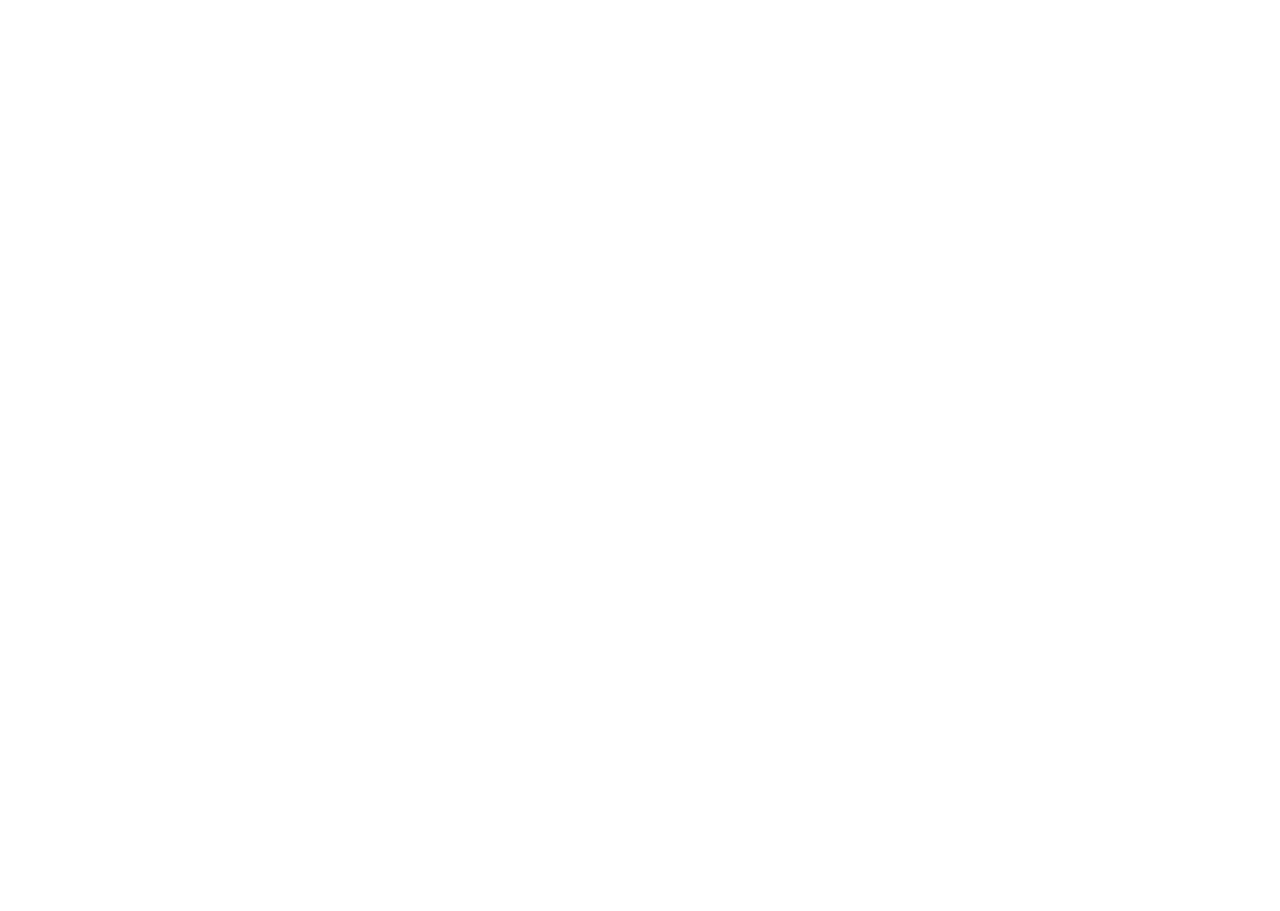
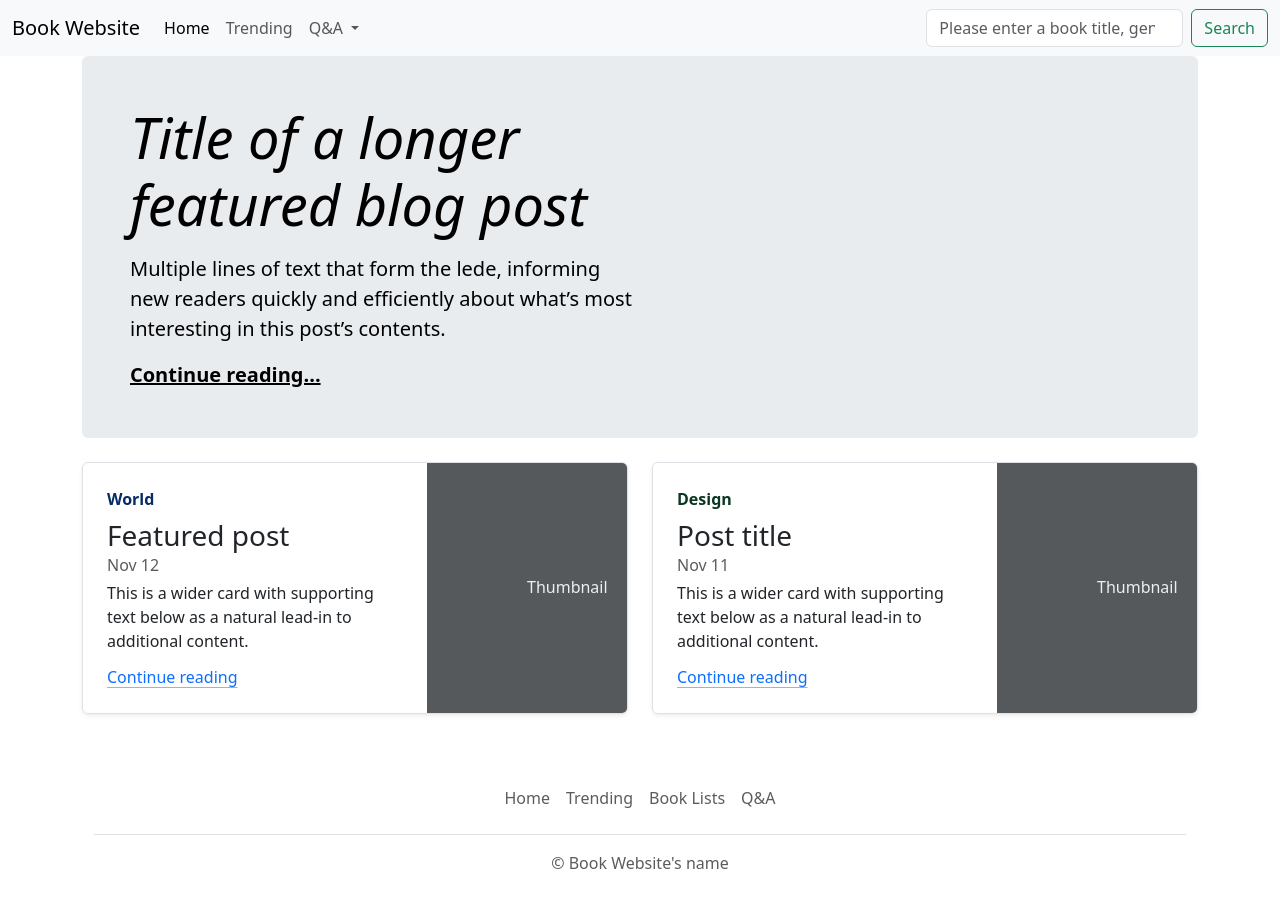
Before and after one commit to Ethan-Lem05/ignitionHacks2023BookDatabase, a plain HTML site: page trending.html in a window 1280 px wide. Before the commit the page ends 800 px from the top, so only its background shows below. Drawn offline with nearby package versions, Linux system fonts and the light colour scheme.

Commit message:
New Front End

```diff
--- a/questions.html
+++ b/questions.html
@@ -0,0 +1,112 @@
+<!DOCTYPE html>
+<html lang="en">
+  <head>
+    <meta charset="UTF-8" />
+    <meta name="viewport" content="width=device-width, initial-scale=1.0" />
+    <title>Book Website</title>
+    <link
+      href="https://cdn.jsdelivr.net/npm/bootstrap@5.3.0-alpha2/dist/css/bootstrap.min.css"
+      rel="stylesheet"
+      integrity="sha384-aFq/bzH65dt+w6FI2ooMVUpc+21e0SRygnTpmBvdBgSdnuTN7QbdgL+OapgHtvPp"
+      crossorigin="anonymous"
+    />
+    <link rel="stylesheet" href="./css/style.css" />
+  </head>
+  <body>
+    <!-- Q&A PAGE -->
+
+    <!-- Navigation Bar -->
+    <nav class="navbar navbar-expand-lg bg-body-tertiary">
+      <div class="container-fluid">
+        <a class="navbar-brand" href="#">Book Website</a>
+        <button
+          class="navbar-toggler"
+          type="button"
+          data-bs-toggle="collapse"
+          data-bs-target="#navbarSupportedContent"
+          aria-controls="navbarSupportedContent"
+          aria-expanded="false"
+          aria-label="Toggle navigation"
+        >
+          <span class="navbar-toggler-icon"></span>
+        </button>
+        <div class="collapse navbar-collapse" id="navbarSupportedContent">
+          <ul class="navbar-nav me-auto mb-2 mb-lg-0">
+            <li class="nav-item">
+              <a class="nav-link active" aria-current="page" href="home.html"
+                >Home</a
+              >
+            </li>
+            <li class="nav-item">
+              <a class="nav-link" href="trending.html">Trending</a>
+            </li>
+            <li class="nav-item dropdown">
+              <a
+                class="nav-link dropdown-toggle"
+                href="response.html"
+                role="button"
+                data-bs-toggle="dropdown"
+                aria-expanded="false"
+              >
+                Q&A
+              </a>
+              <ul class="dropdown-menu">
+                <li><a class="dropdown-item" href="#">Action</a></li>
+                <li><a class="dropdown-item" href="#">Another action</a></li>
+                <li><hr class="dropdown-divider" /></li>
+                <li>
+                  <a class="dropdown-item" href="#">Something else here</a>
+                </li>
+              </ul>
+            </li>
+          </ul>
+          <form class="d-flex" role="search">
+            <input
+              class="form-control me-2"
+              type="search"
+              placeholder="Please enter a book title, genre or name of an author"
+              aria-label="Please enter a book title, genre or name of an author "
+            />
+            <button class="btn btn-outline-success" type="submit">
+              Search
+            </button>
+          </form>
+        </div>
+      </div>
+    </nav>
+    <!-- Q&A PAGE BODY -->
+    <!-- FOOTER -->
+    <div class="container">
+      <footer class="py-3 my-4">
+        <ul class="nav justify-content-center border-bottom pb-3 mb-3">
+          <li class="nav-item">
+            <a href="home.html" class="nav-link px-2 text-body-secondary"
+              >Home</a
+            >
+          </li>
+          <li class="nav-item">
+            <a href="trending.html" class="nav-link px-2 text-body-secondary"
+              >Trending</a
+            >
+          </li>
+          <li class="nav-item">
+            <a href="response.html" class="nav-link px-2 text-body-secondary"
+              >Book Lists</a
+            >
+          </li>
+          <li class="nav-item">
+            <a href="questions.html" class="nav-link px-2 text-body-secondary"
+              >Q&A</a
+            >
+          </li>
+        </ul>
+        <p class="text-center text-body-secondary">© Book Website's name</p>
+      </footer>
+    </div>
+    <script
+      src="https://cdn.jsdelivr.net/npm/bootstrap@5.3.1/dist/js/bootstrap.bundle.min.js"
+      integrity="sha384-HwwvtgBNo3bZJJLYd8oVXjrBZt8cqVSpeBNS5n7C8IVInixGAoxmnlMuBnhbgrkm"
+      crossorigin="anonymous"
+    ></script>
+  </body>
+</html>
--- a/trending.html
+++ b/trending.html
@@ -0,0 +1,217 @@
+<!DOCTYPE html>
+<html lang="en">
+  <head>
+    <meta charset="UTF-8" />
+    <meta name="viewport" content="width=device-width, initial-scale=1.0" />
+    <title>Book Website</title>
+    <link
+      href="https://cdn.jsdelivr.net/npm/bootstrap@5.3.0-alpha2/dist/css/bootstrap.min.css"
+      rel="stylesheet"
+      integrity="sha384-aFq/bzH65dt+w6FI2ooMVUpc+21e0SRygnTpmBvdBgSdnuTN7QbdgL+OapgHtvPp"
+      crossorigin="anonymous"
+    />
+    <link rel="stylesheet" href="./css/style.css" />
+  </head>
+  <body>
+    <!-- TRENDING PAGE -->
+
+    <!-- Navigation Bar -->
+    <nav class="navbar navbar-expand-lg bg-body-tertiary">
+      <div class="container-fluid">
+        <a class="navbar-brand" href="#">Book Website</a>
+        <button
+          class="navbar-toggler"
+          type="button"
+          data-bs-toggle="collapse"
+          data-bs-target="#navbarSupportedContent"
+          aria-controls="navbarSupportedContent"
+          aria-expanded="false"
+          aria-label="Toggle navigation"
+        >
+          <span class="navbar-toggler-icon"></span>
+        </button>
+        <div class="collapse navbar-collapse" id="navbarSupportedContent">
+          <ul class="navbar-nav me-auto mb-2 mb-lg-0">
+            <li class="nav-item">
+              <a class="nav-link active" aria-current="page" href="home.html"
+                >Home</a
+              >
+            </li>
+            <li class="nav-item">
+              <a class="nav-link" href="trending.html">Trending</a>
+            </li>
+            <li class="nav-item dropdown">
+              <a
+                class="nav-link dropdown-toggle"
+                href="response.html"
+                role="button"
+                data-bs-toggle="dropdown"
+                aria-expanded="false"
+              >
+                Q&A
+              </a>
+              <ul class="dropdown-menu">
+                <li><a class="dropdown-item" href="#">Action</a></li>
+                <li><a class="dropdown-item" href="#">Another action</a></li>
+                <li><hr class="dropdown-divider" /></li>
+                <li>
+                  <a class="dropdown-item" href="#">Something else here</a>
+                </li>
+              </ul>
+            </li>
+          </ul>
+          <form class="d-flex" role="search">
+            <input
+              class="form-control me-2"
+              type="search"
+              placeholder="Please enter a book title, genre or name of an author"
+              aria-label="Please enter a book title, genre or name of an author "
+            />
+            <button class="btn btn-outline-success" type="submit">
+              Search
+            </button>
+          </form>
+        </div>
+      </div>
+    </nav>
+    <!-- TRENDING PAGE BODY -->
+
+    <div class="container">
+      <div class="p-4 p-md-5 mb-4 rounded text-body-emphasis bg-body-secondary">
+        <div class="col-lg-6 px-0">
+          <h1 class="display-4 fst-italic">
+            Title of a longer featured blog post
+          </h1>
+          <p class="lead my-3">
+            Multiple lines of text that form the lede, informing new readers
+            quickly and efficiently about what’s most interesting in this post’s
+            contents.
+          </p>
+          <p class="lead mb-0">
+            <a href="#" class="text-body-emphasis fw-bold"
+              >Continue reading...</a
+            >
+          </p>
+        </div>
+      </div>
+
+      <div class="row mb-2">
+        <div class="col-md-6">
+          <div
+            class="row g-0 border rounded overflow-hidden flex-md-row mb-4 shadow-sm h-md-250 position-relative"
+          >
+            <div class="col p-4 d-flex flex-column position-static">
+              <strong class="d-inline-block mb-2 text-primary-emphasis"
+                >World</strong
+              >
+              <h3 class="mb-0">Featured post</h3>
+              <div class="mb-1 text-body-secondary">Nov 12</div>
+              <p class="card-text mb-auto">
+                This is a wider card with supporting text below as a natural
+                lead-in to additional content.
+              </p>
+              <a
+                href="#"
+                class="icon-link gap-1 icon-link-hover stretched-link"
+              >
+                Continue reading
+                <svg class="bi"><use xlink:href="#chevron-right"></use></svg>
+              </a>
+            </div>
+            <div class="col-auto d-none d-lg-block">
+              <svg
+                class="bd-placeholder-img"
+                width="200"
+                height="250"
+                xmlns="http://www.w3.org/2000/svg"
+                role="img"
+                aria-label="Placeholder: Thumbnail"
+                preserveAspectRatio="xMidYMid slice"
+                focusable="false"
+              >
+                <title>Placeholder</title>
+                <rect width="100%" height="100%" fill="#55595c"></rect>
+                <text x="50%" y="50%" fill="#eceeef" dy=".3em">Thumbnail</text>
+              </svg>
+            </div>
+          </div>
+        </div>
+        <div class="col-md-6">
+          <div
+            class="row g-0 border rounded overflow-hidden flex-md-row mb-4 shadow-sm h-md-250 position-relative"
+          >
+            <div class="col p-4 d-flex flex-column position-static">
+              <strong class="d-inline-block mb-2 text-success-emphasis"
+                >Design</strong
+              >
+              <h3 class="mb-0">Post title</h3>
+              <div class="mb-1 text-body-secondary">Nov 11</div>
+              <p class="mb-auto">
+                This is a wider card with supporting text below as a natural
+                lead-in to additional content.
+              </p>
+              <a
+                href="#"
+                class="icon-link gap-1 icon-link-hover stretched-link"
+              >
+                Continue reading
+                <svg class="bi"><use xlink:href="#chevron-right"></use></svg>
+              </a>
+            </div>
+            <div class="col-auto d-none d-lg-block">
+              <svg
+                class="bd-placeholder-img"
+                width="200"
+                height="250"
+                xmlns="http://www.w3.org/2000/svg"
+                role="img"
+                aria-label="Placeholder: Thumbnail"
+                preserveAspectRatio="xMidYMid slice"
+                focusable="false"
+              >
+                <title>Placeholder</title>
+                <rect width="100%" height="100%" fill="#55595c"></rect>
+                <text x="50%" y="50%" fill="#eceeef" dy=".3em">Thumbnail</text>
+              </svg>
+            </div>
+          </div>
+        </div>
+      </div>
+
+      <!-- FOOTER -->
+      <div class="container">
+        <footer class="py-3 my-4">
+          <ul class="nav justify-content-center border-bottom pb-3 mb-3">
+            <li class="nav-item">
+              <a href="home.html" class="nav-link px-2 text-body-secondary"
+                >Home</a
+              >
+            </li>
+            <li class="nav-item">
+              <a href="trending.html" class="nav-link px-2 text-body-secondary"
+                >Trending</a
+              >
+            </li>
+            <li class="nav-item">
+              <a href="response.html" class="nav-link px-2 text-body-secondary"
+                >Book Lists</a
+              >
+            </li>
+            <li class="nav-item">
+              <a href="questions.html" class="nav-link px-2 text-body-secondary"
+                >Q&A</a
+              >
+            </li>
+          </ul>
+          <p class="text-center text-body-secondary">© Book Website's name</p>
+        </footer>
+      </div>
+    </div>
+
+    <script
+      src="https://cdn.jsdelivr.net/npm/bootstrap@5.3.1/dist/js/bootstrap.bundle.min.js"
+      integrity="sha384-HwwvtgBNo3bZJJLYd8oVXjrBZt8cqVSpeBNS5n7C8IVInixGAoxmnlMuBnhbgrkm"
+      crossorigin="anonymous"
+    ></script>
+  </body>
+</html>
```
Also changed, not shown: home.html (+35 -0 lines), response.html (+112 -0 lines), images/apple-books_reading-now_06122018_big.jpg.large.png (added).
